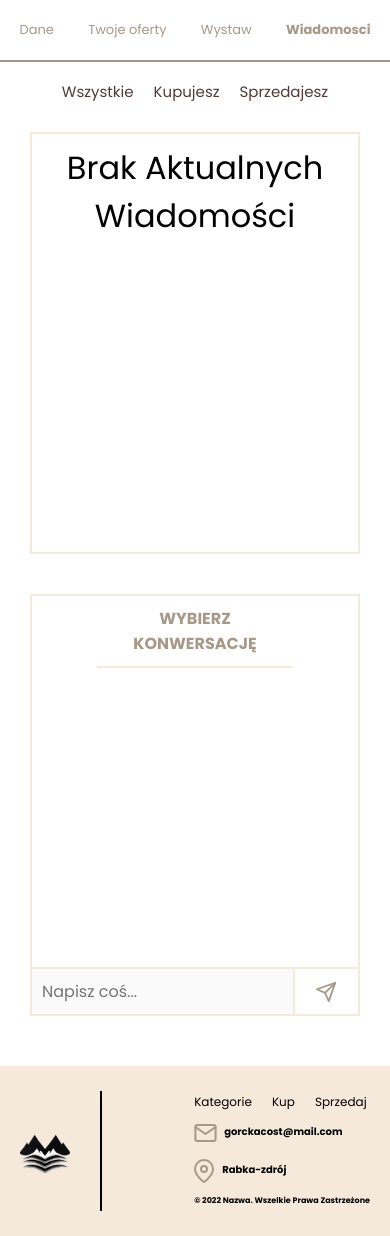
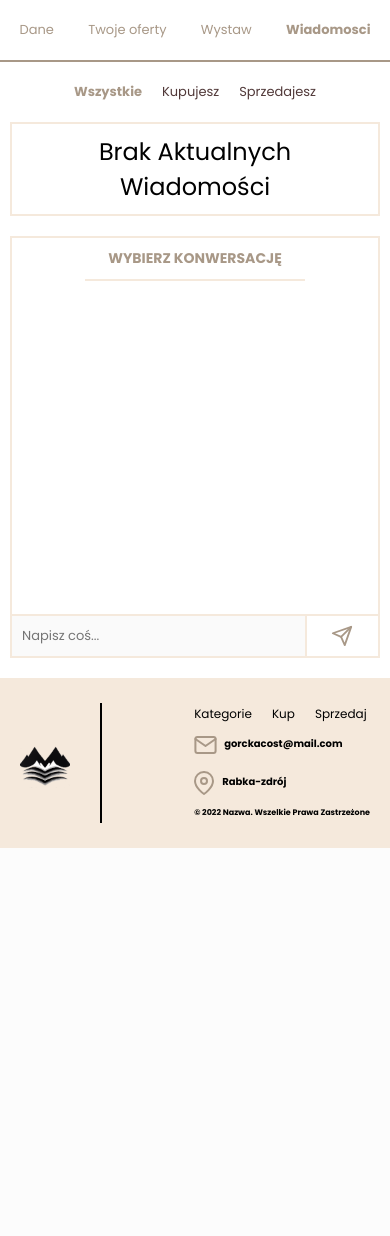
Before and after one commit to Eg-Nickname/ksiazki-gorka, a PHP site: page /user_panel/chat.php in a window 390 px wide. Shown: the part 90-1326 px from the top of the page. After the commit the page ends 938 px from the top, so only its background shows below. Run offline with PHP 8.4, Linux system fonts and the light colour scheme; a user stored in the database is signed in; data comes from the database, SQL or seed files in the repository; data that the repository does not hold is empty.

Commit message:
Prawie koniec

```diff
--- a/chat/chat.js
+++ b/chat/chat.js
@@ -144,7 +144,8 @@ function build_button_box(type,offer_id){
     button_box.classList.add('operation_btn_wrapper');
     const delete_btn=document.createElement('button');
     delete_btn.classList.add('operation_btn')
-    delete_btn.innerHTML="Anuluj"
+    delete_btn.innerHTML="-"
+    delete_btn.title="Wycofaj"
     delete_btn.addEventListener('click',function(){
         delete_from_cart(offer_id,this)
     })
@@ -152,11 +153,14 @@ function build_button_box(type,offer_id){
     if(type=="sell"){
         const sold_btn=document.createElement("button")
         sold_btn.classList.add("operation_btn")
-        sold_btn.innerHTML="Sprzedana"
+        sold_btn.innerHTML="$"
+        sold_btn.title="Oznacz jako sprzedana"
         sold_btn.addEventListener("click",function(){
             sold(offer_id,this)
         })
-        button_box.append(sold_btn)
+        const span=document.createElement("span")
+        span.classList.add("operation_box_break")
+        button_box.append(span,sold_btn)
     }
     return button_box
 
@@ -228,13 +232,16 @@ function check_if_offer_info_not_empty(element){
 function empty_customer_box(){
     const p=document.createElement('p');
     p.innerHTML="Brak aktualnych wiadomości";
-    p.style.fontSize='32px';
+    p.style.fontSize='24px';
     p.style.color='black';
     p.style.textAlign='center';
     document.querySelector('.customer_box').append(p);
 }
 document.querySelectorAll('.change_customer_box').forEach((el)=>{
     el.addEventListener("click",function(){
+        document.querySelector('.active_messages').classList.remove('active_messages')
+        el.classList.add('active_messages')
+        // document.querySelector('.active_messages').classList.remove('active_messages')
         if(type!=String(el.id)){
             type=String(el.id);
             get_chatters()
--- a/dozrobienia.txt
+++ b/dozrobienia.txt
@@ -1,4 +1,3 @@
-STRONA Wiadomosci: napraw szerokość tego b i responsywa tego boxa z tym co sprzedajesz/kupujesz, menu active
 -tych zdjęć chyba w końcu nie ogarnęliśmy
 //resetowanie hasła
 //mail jakis
--- a/style/chat.css
+++ b/style/chat.css
@@ -50,6 +50,10 @@ ul.chat-menu > li{
 ul.chat-menu > li:hover{
     color: #513939;
     cursor: pointer;
+}
+ul.chat-menu > li a.active_messages{
+    font-weight: 700;
+    color:#A89887
 }
 
 .container{
@@ -265,6 +278,7 @@ border-left: none;
     bottom: 0;
     width: 100%;
     display: grid;
+    z-index: 1;
     grid-template-columns: 90% 10%;
 }
 .chat_user_box_name{
@@ -328,7 +342,7 @@ border-left: none;
   }
 
 #message_send{
-    background-color:transparent;
+    background-color:#fff;
     border: none;
     border-top: 2px solid #F5E9DC;
     border-left: 2px solid #F5E9DC;
@@ -370,24 +384,71 @@ b{
 @media only screen and (max-width:1000px){
     .container{
         grid-template-columns: 1fr;
-        row-gap: 4rem;
-        padding: 5rem 3rem;
+        row-gap: 2rem;
+        padding: 2rem 1rem;
         /* grid-template-rows: 100%; */
 
     }
-
+    .customer_box{
+        height:auto;
+        min-height:auto;
+    }
     footer{
         height: 170px;
         width: 100%;
         background-color: #F5E9DC;
         position: static;
       }
+      .chat_messages .recived-message,.chat_messages .sent-message{
+        font-size: 11px;
+        padding:0.5rem 1rem;
+      }
+      b{
+        font-size:10px;
+      }
+      .input_box input{
+        font-size:13px;
+      }
+      .chat-msg-container{
+        padding:10px;
+      }
+      .chat_box .chat_user_box p{
+        font-size:14px;
+      }
     @media only screen and (max-width:550px){
         ul > li > a{
             font-size: 15px;
         }
         .container{
-            padding: 3rem 3rem 5rem 3rem
+            padding: 2rem 1rem 2rem 1rem;
+        }
+        ul.chat-menu > li a.change_customer_box{
+            font-size: 13px;
+        }
+        .offer_info_wrapper div.offer_info{
+            padding:5px;
+        }
+        div.offer_info p, div.offer_info a{
+            font-size: 12px;
+        }
+        .offer_info_wrapper .offer_info .offer_info_chatbtn{
+            height:20px;
+        }
+        .lovely_p{
+            column-gap: 0.5rem;
+        }
+        button.operation_btn{
+            padding:4px;
+        }
+        .offer_info_wrapper .offer_info_book_price p.offer_book{
+            font-size:12px;
+        }
+        .offer_info_wrapper .offer_info_book_price p.offer_price{
+            font-size: 12px;
+            text-align: center;
+        }
+        .offer_info_wrapper .offer_info_sum p.offer_price_sum,.offer_info_wrapper .offer_info_sum p.offer_sum{
+            font-size: 12px;
         }
     }
     @media only screen and (max-width:520px){
--- a/style/oferty.css
+++ b/style/oferty.css
@@ -263,7 +263,7 @@ main{
     grid-template-columns: 1fr 1fr;
     row-gap: 1rem;
     margin-top: 1rem;
-    width: 80%;
+    width: 100%;
 }
 
 
--- a/style/oferty_single.css
+++ b/style/oferty_single.css
@@ -90,6 +90,7 @@
     text-transform: capitalize;
     font-weight: normal;
     margin-right: 1rem;
+    cursor: pointer;
 }
 .filters .subject-wrapper label{
     display: flex;
@@ -108,6 +109,7 @@
     border-radius: 0;
     transform: translateY(0.2rem);
     transition: 300ms all ease-in-out;
+    cursor: pointer;
 }
 
 .filters .subject-wrapper label input[type="checkbox"]{
--- a/user_panel/chat.php
+++ b/user_panel/chat.php
@@ -56,7 +56,7 @@ if(!isset($_SESSION['logged_in'])){
     </section>
     <div class="break"></div>
     <ul class="chat-menu">
-            <li><a class="change_customer_box" id="all">Wszystkie</a></li>
+            <li><a class="change_customer_box active_messages" id="all">Wszystkie</a></li>
             <li><a class="change_customer_box" id="buy">Kupujesz</a></li>
             <li><a class="change_customer_box" id="sell">Sprzedajesz</a></li>
         </ul>
```
Also changed, not shown: other parts of style/chat.css (+23 -14 lines).
